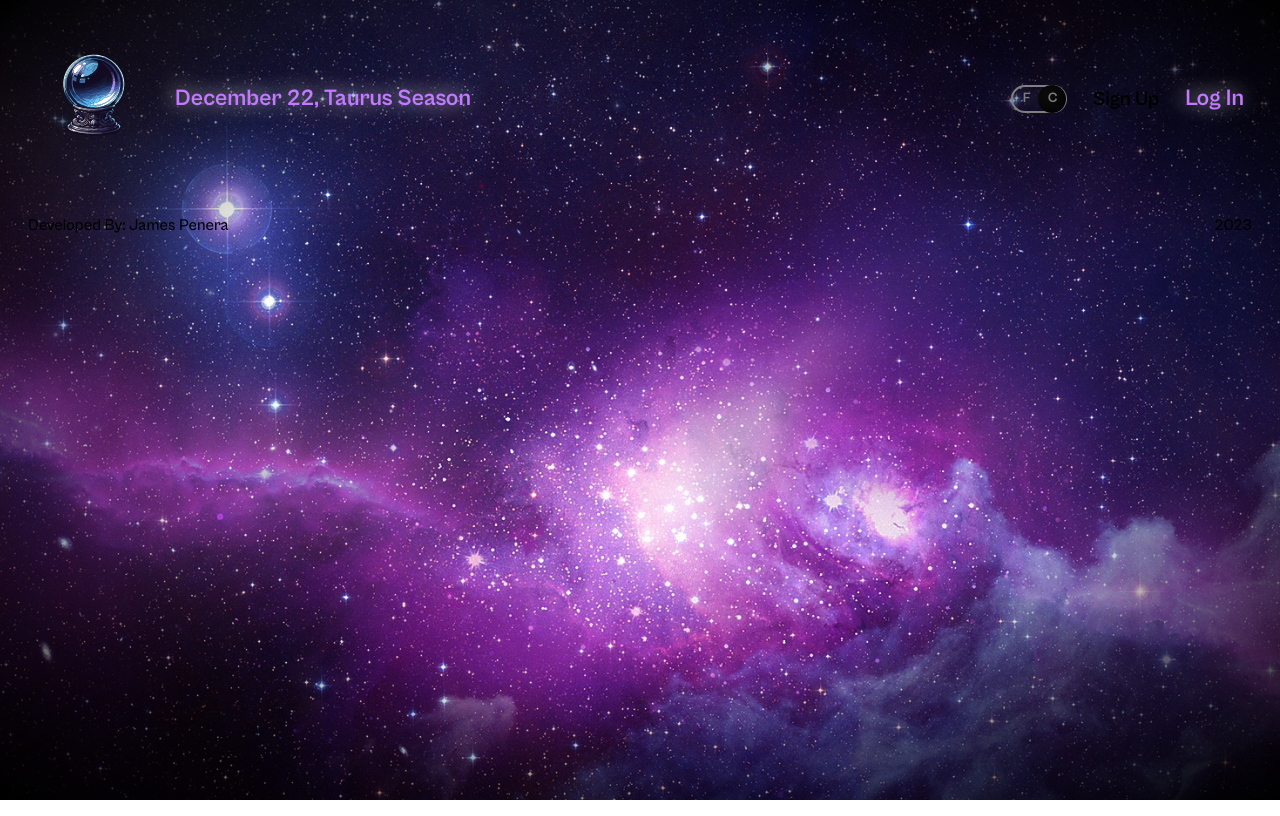
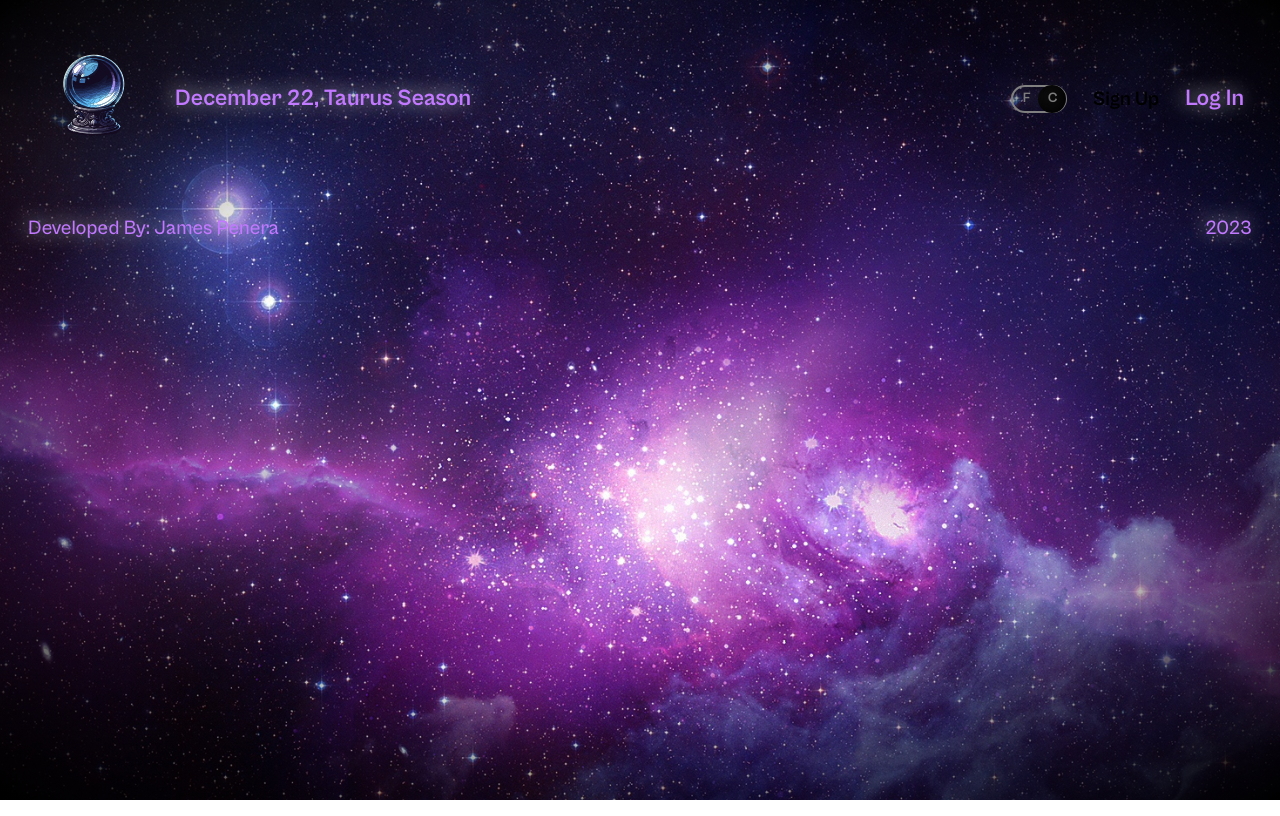
Before and after one commit to probablypenera007/madame-frontend, a React (Create React App) app: page /profile in a window 1280 px wide. Built offline with nearby package versions, Linux system fonts and the light colour scheme.

Commit message:
glowing text applied in user profile

```diff
--- a/src/components/Footer/Footer.css
+++ b/src/components/Footer/Footer.css
@@ -5,8 +5,10 @@
   padding: 20px 20px 30px 20px;
   justify-content: space-between;
   font-family: "CabinetGrotesk-Medium", Arial, sans-serif;
-  font-size: 16px;
+  font-size: 20px;
   font-style: normal;
   justify-content: space-between;
   margin-top: 20px;
+  color: #c279ff;
+  text-shadow: -3px -1px 20px rgba(255, 255, 255, 0.8);
 }
--- a/src/components/Profile/Profile.css
+++ b/src/components/Profile/Profile.css
@@ -3,4 +3,6 @@
     justify-content: space-between;
     padding: 0 40px;
     font-family: "Cabinet Grotesk", Arial, sans-serif;
+    color: #c279ff;
+    text-shadow: -3px -1px 20px rgba(255, 255, 255, 0.8);
 }
--- a/src/components/Profile/SideBar/SideBar.css
+++ b/src/components/Profile/SideBar/SideBar.css
@@ -5,6 +5,8 @@
   font-family: "Cabinet Grotesk", Arial, sans-serif;
   margin-right: 28px;
   min-width: 322px;
+  color: #c279ff;
+  text-shadow: -3px -1px 20px rgba(255, 255, 255, 0.8);
 }
 
 .sidebar__content {
@@ -38,6 +40,8 @@
   cursor: pointer;
   margin-top: 8px;
   align-self: flex-start;
+  color: #c279ff;
+  text-shadow: -3px -1px 20px rgba(255, 255, 255, 0.8);
 }
 
 .sidebar__button-logout:hover{
@@ -53,6 +57,8 @@
   cursor: pointer;
   align-self: flex-start;
   margin-top: 24px;
+  color: #c279ff;
+  text-shadow: -3px -1px 20px rgba(255, 255, 255, 0.8);
 }
 
 .sidebar__button-edit:hover{
```
